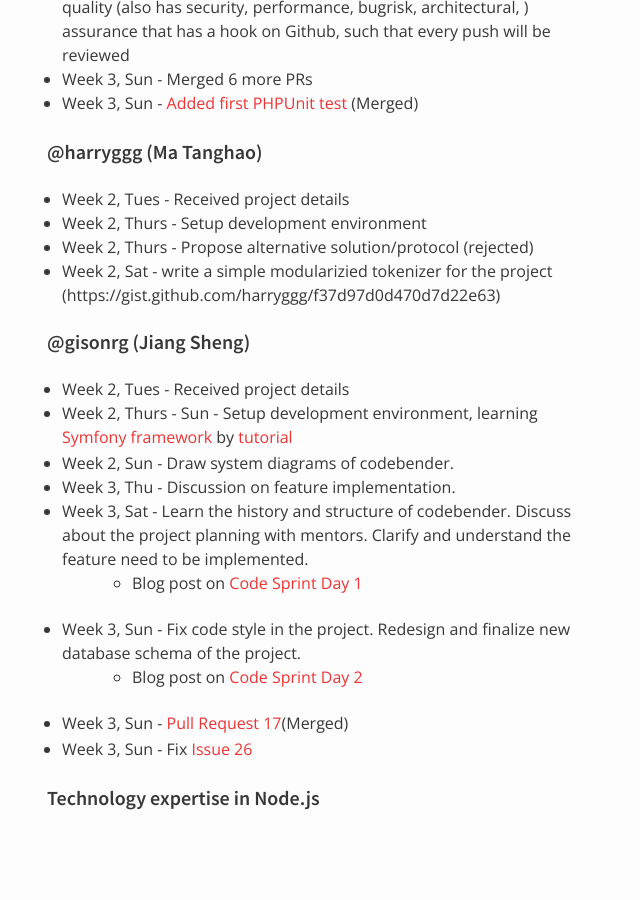
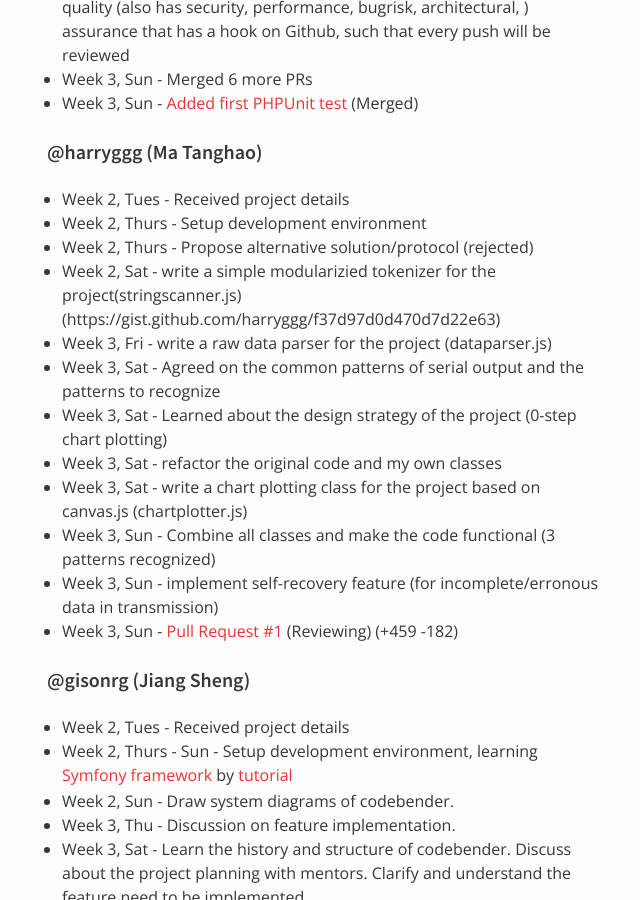
Before and after one commit to nus-oss/cs3281-AY1516S2-website, a Jekyll site: the page built from teams/codebender.md, in a window 1280 px wide and 900 px high, scrolled down 2230 px. Shown: the whole window, without its empty margins (323-963 px from the left). Built offline with Jekyll 4.4.1, drawn with Linux system fonts in a browser that asks for light colours; before the commit the page ends 3103 px from its top, so only the background shows below that.

Commit message:
update tanghao's progress

```diff
--- a/teams/codebender.md
+++ b/teams/codebender.md
@@ -73,7 +73,15 @@ permalink: /teams/codebender/
 * Week 2, Tues - Received project details
 * Week 2, Thurs - Setup development environment
 * Week 2, Thurs - Propose alternative solution/protocol (rejected)
-* Week 2, Sat - write a simple modularizied tokenizer for the project (https://gist.github.com/harryggg/f37d97d0d470d7d22e63)
+* Week 2, Sat - write a simple modularizied tokenizer for the project(stringscanner.js) (https://gist.github.com/harryggg/f37d97d0d470d7d22e63)
+* Week 3, Fri - write a raw data parser for the project (dataparser.js)
+* Week 3, Sat - Agreed on the common patterns of serial output and the patterns to recognize
+* Week 3, Sat - Learned about the design strategy of the project (0-step chart plotting)
+* Week 3, Sat - refactor the original code and my own classes
+* Week 3, Sat - write a chart plotting class for the project based on canvas.js (chartplotter.js)
+* Week 3, Sun - Combine all classes and make the code functional (3 patterns recognized)
+* Week 3, Sun - implement self-recovery feature (for incomplete/erronous data in transmission)
+* Week 3, Sun - [Pull Request #1](https://github.com/codebendercc/graphic_serial_monitor/pull/6) (Reviewing) (+459 -182)
 
 #### @gisonrg (Jiang Sheng)
 * Week 2, Tues - Received project details
```
